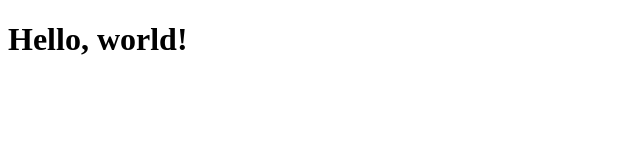
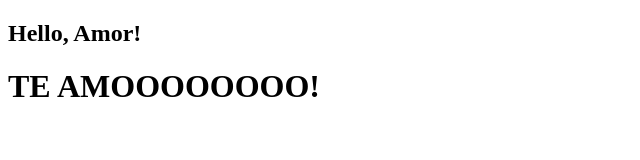
Before and after one commit to D47K/D47K.github.io, a plain HTML site: page index.html in a window 1280 px wide. Shown: the whole page, without its empty margins (0-640 px from the left). Drawn offline with nearby package versions, Linux system fonts and the light colour scheme.

Commit message:
Third commit(Just for fun)

```diff
--- a/index.html
+++ b/index.html
@@ -22,10 +22,11 @@
       crossorigin="anonymous"
     />
 
-    <title>Hello, world!</title>
+    <title>Hello</title>
   </head>
   <body>
-    <h1>Hello, world!</h1>
+    <h2>Hello, Amor!</h2>
+    <h1>TE AMOOOOOOOO!</h1>
 
     <!-- Optional JavaScript -->
     <!-- jQuery first, then Popper.js, then Bootstrap JS -->
```
